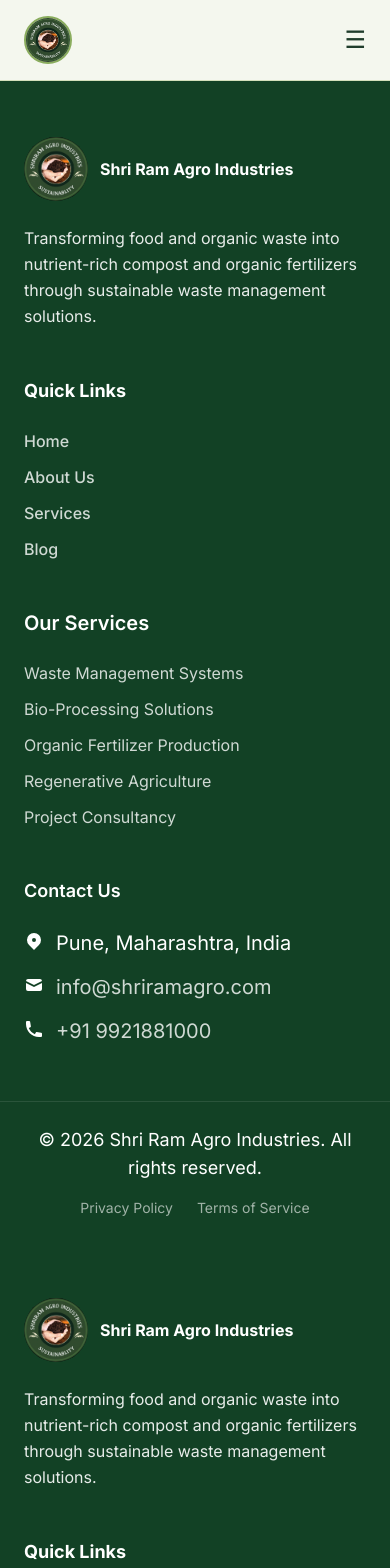
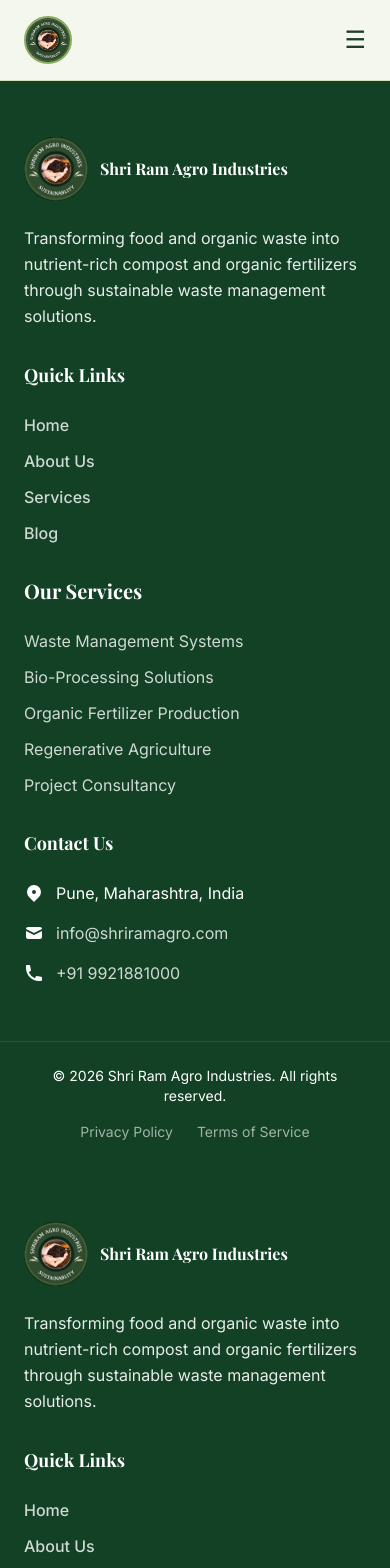
Before and after one commit to Shravani49/shriram-agro, a Next.js app: page /footer in a window 390 px wide. Shown: the top 1568 px of the page. Built offline with nearby package versions, Linux system fonts and the light colour scheme.

Commit message:
More mobile responsive

```diff
--- a/src/app/footer/page.js
+++ b/src/app/footer/page.js
@@ -8,7 +8,7 @@
 
       {/* Main Footer Content */}
       <div className="px-6 sm:px-10 lg:px-28 py-14 sm:py-16">
-        <div className="grid grid-cols-1 md:grid-cols-2 lg:grid-cols-4 gap-12">
+        <div className="grid grid-cols-1 md:grid-cols-2 lg:grid-cols-4 gap-8">
 
           {/* Column 1 - About */}
           <div>
@@ -76,7 +76,7 @@
                 <svg className="w-5 h-5 mt-0.5 flex-shrink-0" fill="currentColor" viewBox="0 0 20 20">
                   <path fillRule="evenodd" d="M5.05 4.05a7 7 0 119.9 9.9L10 18.9l-4.95-4.95a7 7 0 010-9.9zM10 11a2 2 0 100-4 2 2 0 000 4z" clipRule="evenodd" />
                 </svg>
-                <span className="text-white/100 text-xl">
+                <span className="text-white text-base sm:text-lg">
                   Pune, Maharashtra, India
                 </span>
               </li>
@@ -85,7 +85,7 @@
                   <path d="M2.003 5.884L10 9.882l7.997-3.998A2 2 0 0016 4H4a2 2 0 00-1.997 1.884z" />
                   <path d="M18 8.118l-8 4-8-4V14a2 2 0 002 2h12a2 2 0 002-2V8.118z" />
                 </svg>
-                <a href="mailto:info@shriramagro.com" className="text-white/80 hover:text-[#F2C94C] transition-colors duration-200 text-xl">
+                <a href="mailto:info@shriramagro.com" className="text-white/80 hover:text-[#F2C94C] transition-colors duration-200 text-base sm:text-lg">
                   info@shriramagro.com
                 </a>
               </li>
@@ -93,7 +93,7 @@
                 <svg className="w-5 h-5 mt-0.5 flex-shrink-0" fill="currentColor" viewBox="0 0 20 20">
                   <path d="M2 3a1 1 0 011-1h2.153a1 1 0 01.986.836l.74 4.435a1 1 0 01-.54 1.06l-1.548.773a11.037 11.037 0 006.105 6.105l.774-1.548a1 1 0 011.059-.54l4.435.74a1 1 0 01.836.986V17a1 1 0 01-1 1h-2C7.82 18 2 12.18 2 5V3z" />
                 </svg>
-                <a href="tel:+911234567890" className="text-white/80 hover:text-[#F2C94C] transition-colors duration-200 text-xl">
+                <a href="tel:+911234567890" className="text-white/80 hover:text-[#F2C94C] transition-colors duration-200 text-base sm:text-lg">
                   +91 9921881000
                 </a>
               </li>
@@ -106,7 +106,7 @@
       {/* Bottom Bar */}
       <div className="border-t border-white/10">
         <div className="px-6 sm:px-10 lg:px-28 py-6 flex flex-col md:flex-row justify-center items-center gap-4 text-center md:text-left">
-          <p className="text-white/100 text-lg">
+          <p className="text-white text-sm sm:text-base">
             © 2026 Shri Ram Agro Industries. All rights reserved.
           </p>
           <div className="flex gap-6">
--- a/src/app/globals.css
+++ b/src/app/globals.css
@@ -11,24 +11,21 @@
     overflow-x: hidden;
   }
 
-  body {
+body {
   margin: 0;
   padding: 0;
   background-color: #FAFAF7;
   color: #2E2E2E;
-  font-family: Inter, system-ui, -apple-system, BlinkMacSystemFont,
-    "Segoe UI", Roboto, "Helvetica Neue", Arial, "Noto Sans",
-    "Apple Color Emoji", "Segoe UI Emoji", "Segoe UI Symbol",
-    "Noto Color Emoji";
+  font-family: var(--font-body);
   line-height: 1.6;
   overflow-x: hidden;
 }
 
-  h1, h2, h3, h4, h5, h6 {
-    font-family: Manrope, Inter, system-ui, sans-serif;
-    color: #1F3D2B; /* deep natural green */
-    font-weight: 600;
-  }
+ h1, h2, h3, h4, h5, h6 {
+  font-family: var(--font-heading);
+  color: #1F3D2B;
+  font-weight: 600;
+}
 
   a {
     text-decoration: none;
--- a/src/app/layout.js
+++ b/src/app/layout.js
@@ -21,7 +21,7 @@
   <head>
     <meta name="viewport" content="width=device-width, initial-scale=1" />
   </head>
-  <body className="font-body bg-offwhite overflow-x-hidden">
+  <body className="bg-[#FAFAF7] overflow-x-hidden">
     <ScrollToTop />
     <Navbar />
     {children}
--- a/src/app/page.js
+++ b/src/app/page.js
@@ -286,14 +286,10 @@
             </p>
 
             <h1
-              className="fade-up delay-3"
+                className="fade-up delay-3 text-3xl sm:text-4xl lg:text-6xl font-bold leading-tight mb-6"
                 style={{
                   fontFamily: "'Playfair Display', serif",
-                fontSize: "clamp(48px, 5vw, 72px)",
-                lineHeight: 1.05,
-                fontWeight: 900,
                   color: "#1F3D2B",
-                marginBottom: 32,
                   letterSpacing: "-0.01em",
                 }}
               >
@@ -305,15 +301,7 @@
             </h1>
 
             <p
-              className="fade-up delay-3"
-              style={{
-                fontSize: 20,
-                lineHeight: 1.75,
-                color: "#2E2E2E",
-                maxWidth: 770,
-                marginBottom: 40,
-                fontWeight: 300,
-              }}
+              className="fade-up delay-3 text-base sm:text-lg leading-relaxed text-[#2E2E2E] max-w-2xl mb-8"
             >
               We specialize in providing end-to-end solutions for the management and processing of municipal solid waste, industrial food waste, sugar factory waste, agricultural and dairy waste, cattle waste, and biogas digestate. <br/> <br/>
 
@@ -332,10 +320,16 @@
                 { value: "FCO", label: "Approved Inputs" },
               ].map((s) => (
                <div key={s.label}>
-                  <div style={{ fontFamily: "'Playfair Display', serif", fontSize: 44, fontWeight: 700, color: "#1F3D2B" }}>
+                  <div
+                    className="text-2xl sm:text-3xl lg:text-4xl font-bold text-[#1F3D2B]"
+                    style={{ fontFamily: "'Playfair Display', serif" }}
+                  >
                     {s.value}
                   </div>
-                  <div style={{ fontSize: 18, color: "rgba(31,61,43,0.6)", letterSpacing: "0.06em", marginTop: 2 }}>
+
+                  <div
+                    className="text-sm sm:text-base text-[#1F3D2B]/60 mt-1"
+                  >
                     {s.label}
                   </div>
                 </div>
@@ -480,10 +474,10 @@
 
           {/* Header */}
           <div className="max-w-xl mb-20">
-            <h2 className="section-title text-[62px] leading-tight font-bold text-[#1F3D2B] mb-6">
+            <h2 className="section-title text-3xl sm:text-4xl lg:text-5xl font-bold text-[#1F3D2B] mb-4 leading-tight">
               What We Do
             </h2>
-          <p className="body-text text-[20px] text-[#2E2E2E] leading-relaxed mb-12 animate-fade-in">
+          <p className="body-text text-base sm:text-lg leading-relaxed text-[#2E2E2E]  mb-12 animate-fade-in">
 
              Transforming Food and Organic Waste into Organic fertilizers that Restore Soil and Empower Farmers
             </p>
@@ -665,13 +659,13 @@
       </section>
 
 {/* ================= WHY WASTE MANAGEMENT ================= */}
-<section className="py-28 px-6 sm:px-10 lg:px-20 bg-[#F1F3E0]">
+<section className="py-16 sm:py-20 lg:py-28 px-6 sm:px-10 lg:px-20 bg-[#F1F3E0]">
   <div className="container-page">
 
     {/* Header */}
     <div className="text-center max-w-3xl mx-auto mb-20">
       <h2
-  className="text-[48px] font-bold text-[#1F3D2B] mb-6"
+  className="text-2xl sm:text-3xl lg:text-5xl font-bold text-[#1F3D2B] mb-6"
   style={{
     fontFamily: "'Playfair Display', serif",
     letterSpacing: "-0.01em"
@@ -773,18 +767,18 @@
 
 
 {/* ================= OUR IMPACT ================= */}
-<section className="w-full bg-[#ffffff] py-28">
+<section className="w-full bg-[#ffffff] py-16 sm:py-20 lg:py-28">
   <div className="container-page mx-auto px-6 sm:px-10 lg:px-20">
 
     <div className="flex flex-col lg:flex-row items-center justify-between gap-20">
 
       {/* LEFT CONTENT */}
       <div className="max-w-md">
-        <h2 className="section-title text-[52px] font-semibold text-[#1F3D2B] mb-6">
+        <h2 className="section-title text-3xl sm:text-4xl lg:text-5xl font-semibold text-[#1F3D2B] mb-6">
           Our Impact
         </h2>
 
-        <p className="body-text text-[20px] text-[#2E2E2E] leading-relaxed">
+        <p className="body-text text-base sm:text-lg leading-relaxed text-[#2E2E2E]">
 
           We transform waste into measurable environmental value.
 Through integrated waste management systems and regenerative agricultural solutions, we reduce landfill dependency, restore soil vitality, and promote climate-resilient farming models. <br/><br/>
@@ -812,7 +806,7 @@
           <div className="grid grid-cols-1 sm:grid-cols-3 gap-8 w-full px-12 text-white text-center">
 
                         <div>
-              <h3 className="text-[50px] text-white font-bold mb-2">
+              <h3 className="text-2xl sm:text-3xl lg:text-4xl text-white font-bold mb-2">
                 150,000+
               </h3>
               <p className="text-[18px] opacity-90">
@@ -821,7 +815,7 @@
             </div>
 
             <div>
-              <h3 className="text-[50px] text-white font-bold mb-2">
+              <h3 className="text-2xl sm:text-3xl lg:text-4xl text-white font-bold mb-2">
                 35+
               </h3>
               <p className="text-[18px] opacity-90">
@@ -830,7 +824,7 @@
             </div>
 
             <div className="text-white">
-              <h3 className="text-[50px] text-white font-bold mb-2">
+              <h3 className="text-2xl sm:text-3xl lg:text-4xl text-white font-bold mb-2">
                 28,000+
               </h3>
               <p className="text-[18px] opacity-90">
--- a/src/components/Navbar.jsx
+++ b/src/components/Navbar.jsx
@@ -29,7 +29,7 @@
             alt="Shri Ram Agro Industries"
             className="w-12 h-12 lg:w-16 lg:h-16 rounded-full object-cover border-2 border-[#8aad5e]"
           />
-          <span className="hidden sm:block font-semibold text-lg lg:text-xl text-[#1F3D2B]">
+          <span className="hidden sm:block font-semibold text-base sm:text-lg lg:text-xl text-[#1F3D2B]">
             Shri Ram Agro Industries
           </span>
         </Link>
@@ -40,9 +40,11 @@
             <Link
               key={href}
               href={href}
-              className={`font-medium text-[#3a3a2e] hover:text-[#1F3D2B] ${
-                pathname === href ? "text-[#1F3D2B] font-semibold" : ""
-              }`}
+              className={`relative font-medium transition-colors ${
+                    pathname === href
+                      ? "text-[#1F3D2B] font-semibold"
+                      : "text-[#3a3a2e] hover:text-[#1F3D2B]"
+                  }`}
             >
               {label}
             </Link>
```
Lines whose indentation alone changed are shown as unchanged.
